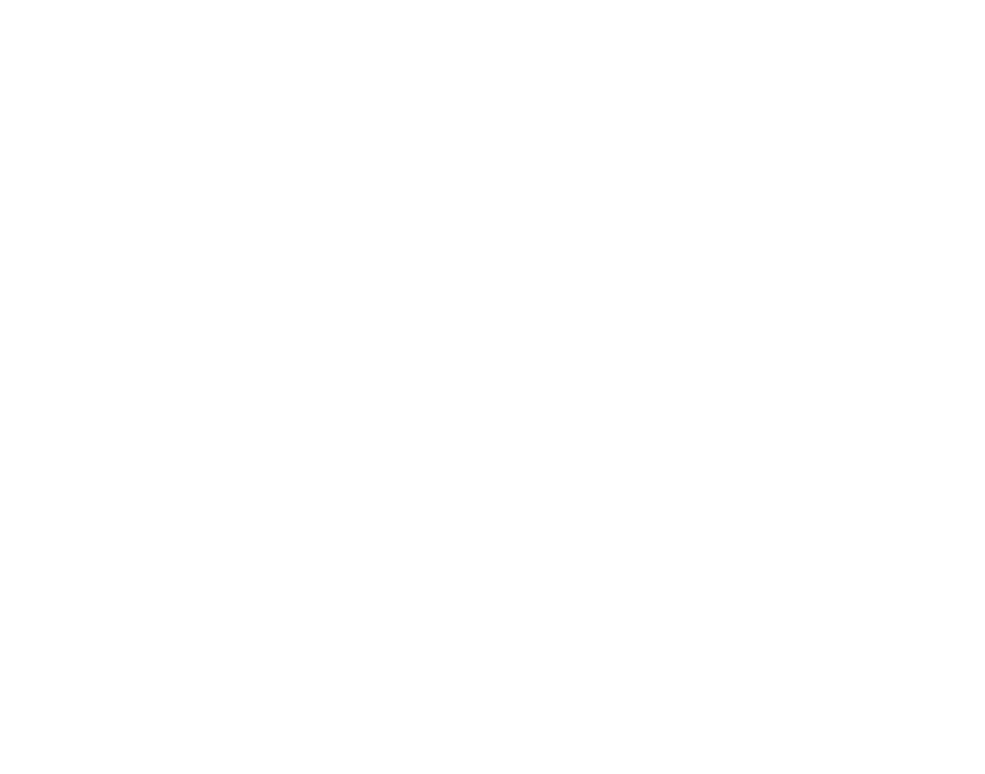
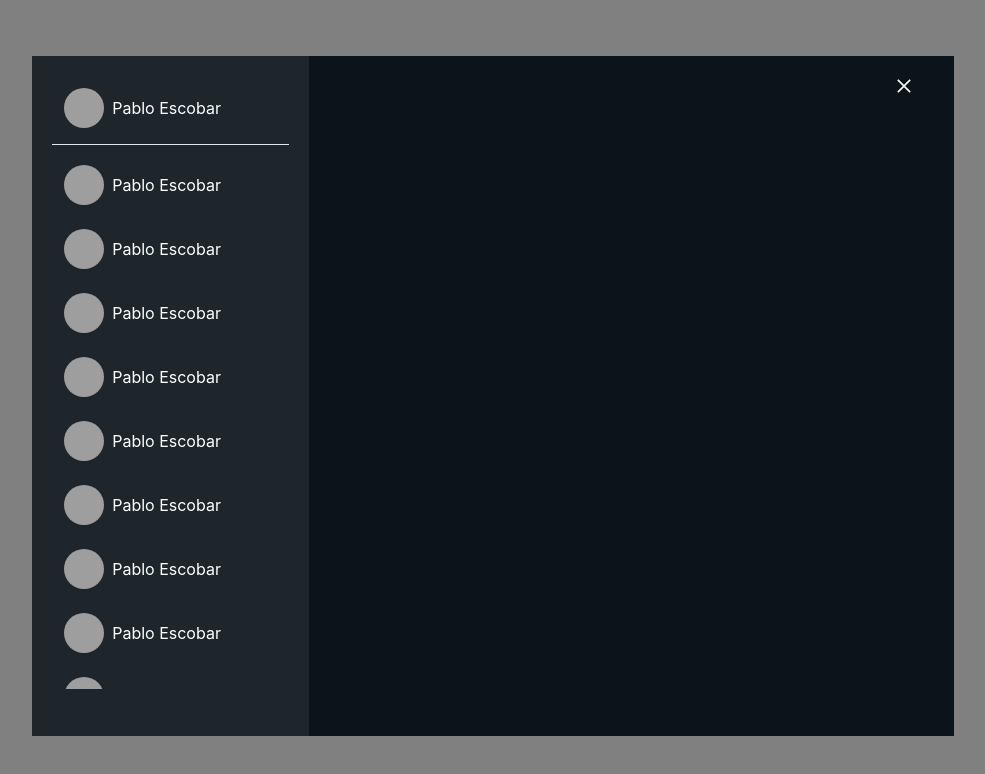
Before and after one commit to Himanshu-srihsk/Whatsapp-Clone, a React (Create React App) app in the folder frontend/whatsapp/client/: page /status in a window 1280 px wide. Before the commit this address had no page. Shown: the top 774 px of the page, without its empty margins (147-1132 px from the left). Built offline with nearby package versions, Linux system fonts and the light colour scheme; grey boxes are pictures that could not be loaded.

Commit message:
profile page addtion

```diff
--- a/frontend/whatsapp/client/package.json
+++ b/frontend/whatsapp/client/package.json
@@ -13,6 +13,7 @@
     "react": "^18.3.1",
     "react-dom": "^18.3.1",
     "react-icons": "^5.3.0",
+    "react-router": "^6.26.2",
     "react-router-dom": "^6.26.2",
     "react-scripts": "5.0.1",
     "web-vitals": "^2.1.4"
--- a/frontend/whatsapp/client/src/App.js
+++ b/frontend/whatsapp/client/src/App.js
@@ -1,11 +1,15 @@
 import { Route, Routes } from "react-router-dom";
 import HomePage from "./Components/HomePage";
+import Status from "./Components/Status/Status";
+import StatusViewer from "./Components/Status/StatusViewer";
 
 function App() {
   return (
     <div>
       <Routes>
         <Route path="/" element={<HomePage/>}></Route>
+        <Route path="/status" element={<Status/>}></Route>
+        <Route path="/status/:userId" element={<StatusViewer/>}></Route>
       </Routes>
     </div>
   );
--- /dev/null
+++ b/frontend/whatsapp/client/src/Components/HomePage.css
@@ -0,0 +1,6 @@
+::-webkit-scrollbar{
+    width: 5px;
+}
+::-webkit-scrollbar-thumb{
+    background-color:gray;
+}
--- a/frontend/whatsapp/client/src/Components/HomePage.jsx
+++ b/frontend/whatsapp/client/src/Components/HomePage.jsx
@@ -3,31 +3,60 @@ import { TbCircleDashed } from "react-icons/tb";
 import { BiCommentDetail } from "react-icons/bi";
 import { AiOutlineSearch } from "react-icons/ai";
 import { ImAttachment } from "react-icons/im";
-import { BsEmojiSmile, BsFilter, BsMicFill, BsThreeDotsVertical } from "react-icons/bs";
+import {
+  BsEmojiSmile,
+  BsFilter,
+  BsMicFill,
+  BsThreeDotsVertical,
+} from "react-icons/bs";
 import ChatCard from "./ChatCard/ChatCard";
 import MessageCard from "./MessageCard/MessageCard";
+import "./HomePage.css";
+import { useNavigate } from "react-router";
+import Profile from "./Profile/Profile";
+
 const HomePage = () => {
   const [querys, setQuerys] = useState(null);
   const [currentChat, setCurrentChat] = useState(null);
   const [content, setContent] = useState(null);
+  const [isProfile, setIsProfile] = useState(false);
+  const navigate = useNavigate();
 
   const handleSearch = () => {};
   const handleClickOnChatCard = () => {
     setCurrentChat(true);
   };
-  const handleCreateNewMessage = ()=> {
-
-  }
-
+  const handleCreateNewMessage = () => {};
+  const handleNavigate = () => {
+    console.log("Navigating to profile...");
+    setIsProfile(true);
+  };
+  const handleCloseOpenProfile = () => {
+    setIsProfile(false);
+  };
 
   return (
     <div className="relative">
       <div className=" py-14 bg-green-400 w-full">
         <div className="flex bg-[#f0f2f5] h-[90vh] absolute top-[5vh] w-[96vw] left-[2vw]">
           <div className="left w-[30%] bg-[#e8e9ec] h-full">
+            {
+              isProfile &&
+              <div className="w-full h-full">
+                <Profile handleCloseOpenProfile={handleCloseOpenProfile}/>
+              </div>
+            }
+            {
+              !isProfile &&
               <div className="w-full">
+
+              {/* home */}
+
                 <div className="flex justify-between items-center p-3">
-                <div className="flex items-center space-x-3">
+                  <div
+                    onClick={handleNavigate}
+                    className="flex items-center space-x-3"
+                  >
                     <img
                       className="rounded-full w-10 h-10 cursor-pointer"
                       src="https://cdn.pixabay.com/photo/2023/12/11/12/51/lynx-8443540_640.jpg"
@@ -36,10 +65,11 @@ const HomePage = () => {
                     <p>username</p>
                   </div>
                   <div className="space-x-3 text-2xl flex">
-                  <TbCircleDashed />
+                    <TbCircleDashed className="cursor-pointer" onClick={()=> navigate("/status")}/>
                     <BiCommentDetail />
                   </div>
                 </div>
+
 
               <div className="relative flex justify-center items-center bg-white py-4 px-3">
                 <input
@@ -67,9 +97,10 @@ const HomePage = () => {
                   ))}
               </div>
             </div>
+            }
           </div>
-          {
-            !currentChat && <div className="w-[70%] flex flex-col items-center justify-center h-full">
+          {!currentChat && (
+            <div className="w-[70%] flex flex-col items-center justify-center h-full">
               <div className="max-w-[40%] text-center">
                 <img
                   src="https://static.whatsapp.net/rsrc.php/v3/y6/r/wa669aeJeom.png"
@@ -77,16 +108,16 @@ const HomePage = () => {
                 />
                 <h1 className="text-4xl text-gray-600">Whatsapp web</h1>
                 <p className="my-9">
-                Send and Recieve messages without keeping your phone online. Use
-                Whatsapp on up to 4 linked devices and 1 phone at the same time
+                  Send and Recieve messages without keeping your phone online.
+                  Use Whatsapp on up to 4 linked devices and 1 phone at the same
+                  time
                 </p>
               </div>
             </div>
-          }
+          )}
 
           {/* message section */}
-{
-  currentChat && (
+          {currentChat && (
             <div className="w-[70%] relative  bg-blue-200">
               <div className="header absolute top-0 w-full bg-[#f0f2f5]">
                 <div className="flex justify-between">
@@ -99,8 +130,8 @@ const HomePage = () => {
                     <p className="">username</p>
                   </div>
                   <div className="py-3 space-x-4 items-center px-3 flex">
-        <AiOutlineSearch/>
-        <BsThreeDotsVertical/>
+                    <AiOutlineSearch />
+                    <BsThreeDotsVertical />
                   </div>
                 </div>
               </div>
@@ -108,36 +139,38 @@ const HomePage = () => {
 
               <div className="px-10 h-[85vh] overflow-y-scroll">
                 <div className="space-y-1 flex flex-col justify-center  mt-20 py-2">
-        {
-          [1,1,1,1,1,1,1,1].map((item, i) => <MessageCard isReqUserMessage ={i%2===0} content={"message"}/>)
-        }
+                  {[1, 1, 1, 1, 1, 1, 1, 1].map((item, i) => (
+                    <MessageCard
+                      isReqUserMessage={i % 2 === 0}
+                      content={"message"}
+                    />
+                  ))}
                 </div>
               </div>
 
               <div className="footer bg-[#f0f2f5] absolute bottom-0 w-full py-3 text-2xl">
                 <div className="flex justify-between items-center px-5">
+                  <BsEmojiSmile className="cursor-pointer" />
+                  <ImAttachment />
 
-          <BsEmojiSmile className="cursor-pointer"/>
-          <ImAttachment/>
-
-        <input className="py-2 outline-none border-none bg-white pl-4 rounded-md w-[85%]"
-        type="text" onChange={(e) => setContent(e.target.value)}
+                  <input
+                    className="py-2 outline-none border-none bg-white pl-4 rounded-md w-[85%]"
+                    type="text"
+                    onChange={(e) => setContent(e.target.value)}
                     placeholder="Type message"
                     value={content}
-        onKeyPress={(e)=>{
-          if(e.key === "Enter"){
+                    onKeyPress={(e) => {
+                      if (e.key === "Enter") {
                         handleCreateNewMessage();
                         setContent("");
                       }
                     }}
                   />
-        <BsMicFill/>
-      </div>
-
+                  <BsMicFill />
                 </div>
               </div>
-  )
-}
+            </div>
+          )}
         </div>
       </div>
     </div>
--- /dev/null
+++ b/frontend/whatsapp/client/src/Components/Profile/Profile.jsx
@@ -0,0 +1,71 @@
+import React, { useState } from "react";
+import { BsArrowLeft, BsCheck2, BsPencil } from "react-icons/bs";
+import { useNavigate } from "react-router";
+
+const Profile = ({handleCloseOpenProfile}) => {
+  const navigate = useNavigate();
+  const [flag, setFlag] = useState(false);
+  const [userName, setUserName] = useState(null);
+  const handleback = () => {};
+
+  const handleFlag = () => {
+    setFlag(true)
+  }
+  const handleCheckClick = () => {
+    setFlag(false)
+  }
+  const handleChange = (e) =>{
+   setUserName(e.target.value)
+   console.log(e.target.value)
+  }
+
+  return (
+    <div className="w-full h-full">
+      <div className="flex items-center space-x-10 bg-[#008069] pt-16 pb-5 text-white">
+        <BsArrowLeft
+          className="cursor-pointer text-2xl font-bold"
+          onClick={handleCloseOpenProfile}
+        />
+        <p className="cursor-pointer font-semibold">Profile </p>
+      </div>
+
+      <div className="flex items-center my-12 justify-center flex-col ">
+        <label htmlFor="imageInput">
+          <img
+            className="rounded-full w-[15vw] h-[15vw] cursor-pointer"
+            src="https://cdn.pixabay.com/photo/2023/03/04/20/07/coffee-7830087_640.jpg"
+            alt=""
+          />
+        </label>
+        <input type="file" id="imageInput" className="hidden" />
+      </div>
+
+      <div className="bg-white px-3">
+        <p className="py-3">Your Name</p>
+
+        {
+          !flag && <div className="w-full flex justify-between items-center">
+          <p className="py-3">
+            {userName || "UserName"}
+          </p>
+          <BsPencil onClick={handleFlag} className="cursor-pointer" />
+        </div>
+        }
+        {
+          flag && <div className="w-full flex justify-between items-center py-2">
+            <input onChange={handleChange} className="w-[80%] outline-none border-b-2" type="text" placeholder="Enter your name"/>
+            <BsCheck2 onClick={handleCheckClick} className="cursor-pointer text-2xl "/>
+          </div>
+        }
+
+      </div>
+
+      <div className="px-3 my-5">
+        <p className="py-10">
+          This is not your usename, this name will be visible to your whataspp contacts</p>
+      </div>
+    </div>
+  );
+};
+
+export default Profile;
--- /dev/null
+++ b/frontend/whatsapp/client/src/Components/Status/Status.jsx
@@ -0,0 +1,36 @@
+import React from 'react'
+import StatusUserCard from './StatusUserCard'
+import { AiOutlineClose } from 'react-icons/ai'
+import { useNavigate } from 'react-router';
+
+
+const Status = () => {
+    const navigate = useNavigate();
+    const handleNavigate = () =>{
+        navigate(-1)
+    }
+  return (
+    <div>
+        <div className='flex items-center px-[14vw] py-[7vh]'>
+            <div className='left h-[85vh] bg-[#1e262c] lg:w-[30%] w-[50%] px-5'>
+                <div className='pt-5 h-[13%]'>
+                   <StatusUserCard/>
+                </div>
+                <hr/>
+                <div className='overflow-y-scroll h-[80%] pt-2'>
+                    {
+                        [1,1,1,1,1,1,1,1,1,1,1,1,1,1].map((item) => <StatusUserCard />)
+                    }
+                </div>
+            </div>
+
+            <div className='right relative h-[85vh] lg:w-[70%] w-[50%] bg-[#0b141a]'>
+           <AiOutlineClose onClick={handleNavigate}
+           className="text-white absolute top-5 text-xl cursor-pointer right-10"/>
+            </div>
+        </div>
+    </div>
+  )
+}
+
+export default Status
--- /dev/null
+++ b/frontend/whatsapp/client/src/Components/Status/StatusUserCard.jsx
@@ -0,0 +1,22 @@
+import React from 'react'
+import { useNavigate } from 'react-router';
+
+const StatusUserCard = () => {
+    const navigate = useNavigate();
+    const handleNavigate = () => {
+        navigate(`/status/{userCard}`)
+    }
+  return (
+    <div  onClick={handleNavigate} className='flex items-center p-3 cursor-pointer'>
+        <div>
+            <img className='h-7 w-7 lg:w-10 lg:h-10 rounded-full'
+            src="https://cdn.pixabay.com/photo/2021/11/05/11/06/pumpkins-6771028_640.jpg" alt=''/>
+        </div>
+        <div className='ml-2 text-white'>
+            <p>Pablo Escobar</p>
+        </div>
+    </div>
+  )
+}
+
+export default StatusUserCard
--- /dev/null
+++ b/frontend/whatsapp/client/src/Components/Status/StatusViewer.jsx
@@ -0,0 +1,9 @@
+import React from 'react'
+
+const StatusViewer = () => {
+  return (
+    <div>StatusViewer</div>
+  )
+}
+
+export default StatusViewer
--- a/frontend/whatsapp/client/src/index.css
+++ b/frontend/whatsapp/client/src/index.css
@@ -6,6 +6,7 @@ body {
   -webkit-font-smoothing: antialiased;
   -moz-osx-font-smoothing: grayscale;
   max-width: 100vw;
+  background-color: gray;
 }
 
 code {
```
Also changed, not shown: 1 other file (tests, documents, lock files or other folders). Lines whose indentation alone changed are shown as unchanged.
